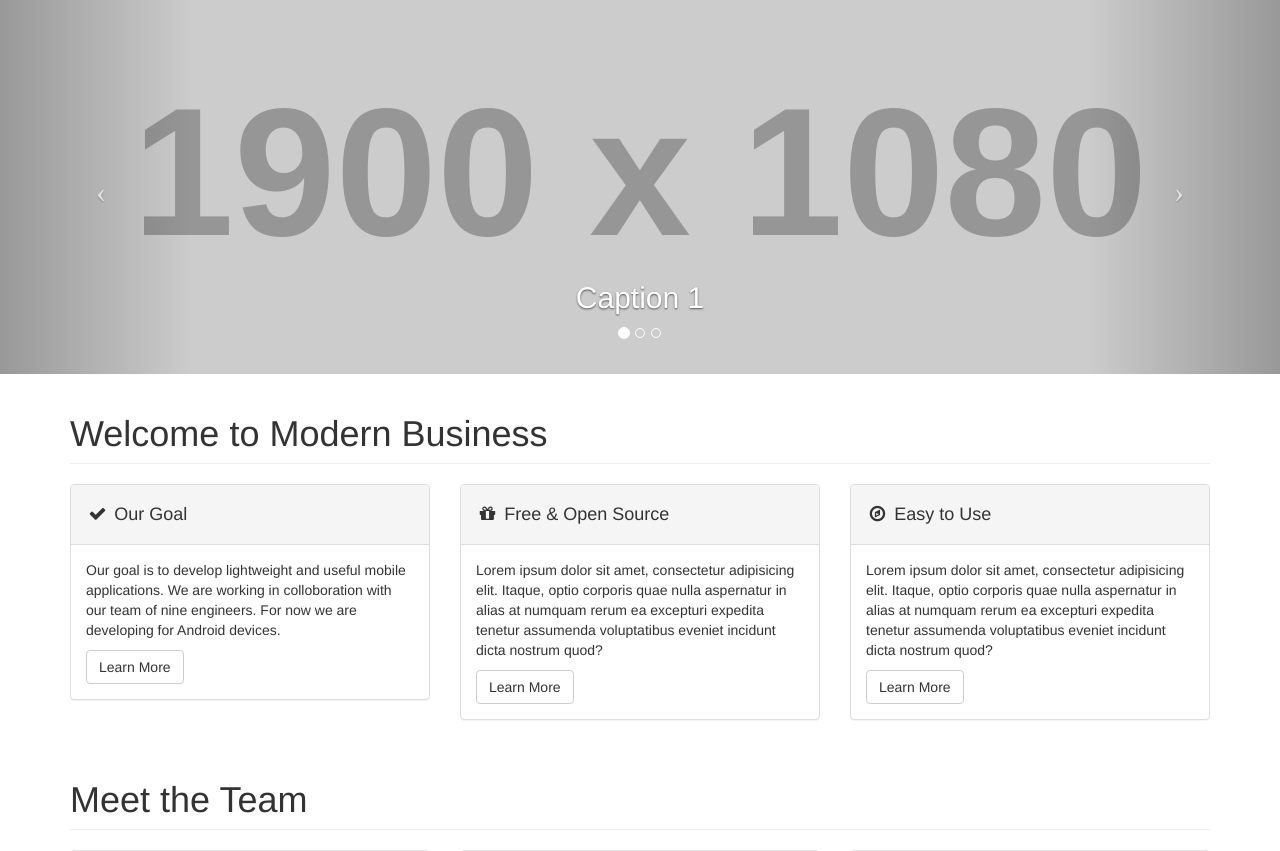
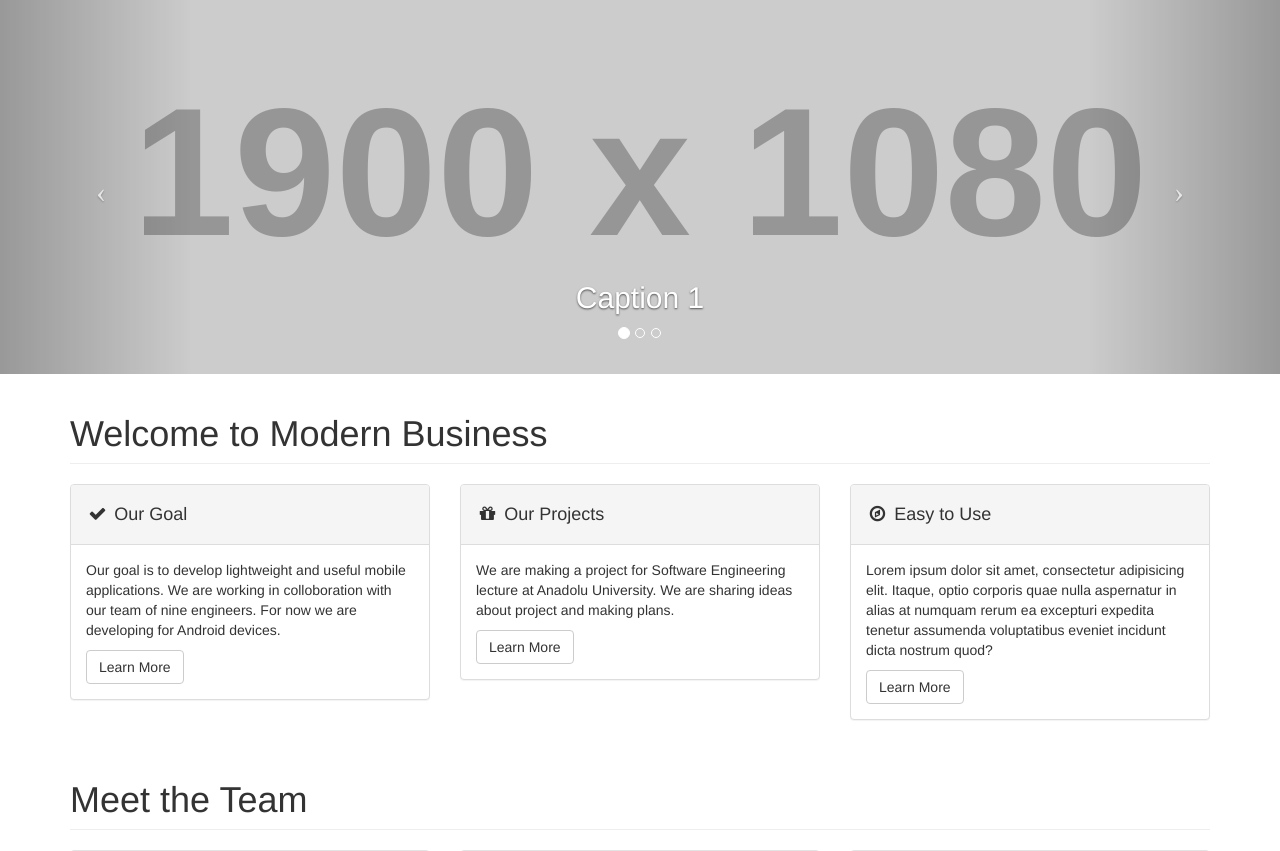
Before and after one commit to HarambeSoft/harambe-web-site, a PHP site: page / in a window 1280 px wide. Shown: the part 51-902 px from the top of the page. Run offline with PHP 8.4, Linux system fonts and the light colour scheme; grey boxes labelled with a size stand in for pictures from a placeholder-image service; data that the repository does not hold is empty; some libraries are stand-ins or nearby versions.

Commit message:
Changed Free Open Source to Our Projects. Improves #4
Changed title and content of "Free & Open Source".

```diff
--- a/templates/business-simple/index.php
+++ b/templates/business-simple/index.php
@@ -25,10 +25,10 @@
             <div class="col-md-4">
                 <div class="panel panel-default">
                     <div class="panel-heading">
-                        <h4><i class="fa fa-fw fa-gift"></i> Free &amp; Open Source</h4>
+                        <h4><i class="fa fa-fw fa-gift"></i> Our Projects</h4>
                     </div>
                     <div class="panel-body">
-                        <p>Lorem ipsum dolor sit amet, consectetur adipisicing elit. Itaque, optio corporis quae nulla aspernatur in alias at numquam rerum ea excepturi expedita tenetur assumenda voluptatibus eveniet incidunt dicta nostrum quod?</p>
+                        <p>We are making a project for Software Engineering lecture at Anadolu University. We are sharing ideas about project and making plans. </p>
                         <a href="#" class="btn btn-default">Learn More</a>
                     </div>
                 </div>
```
